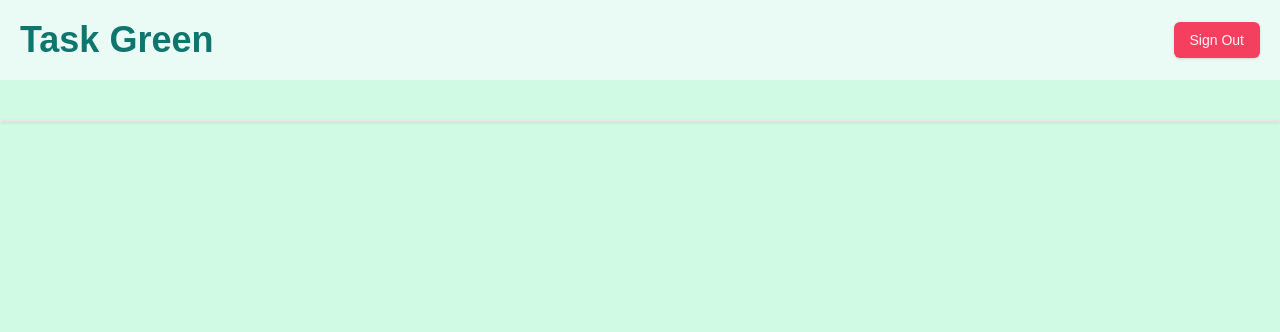
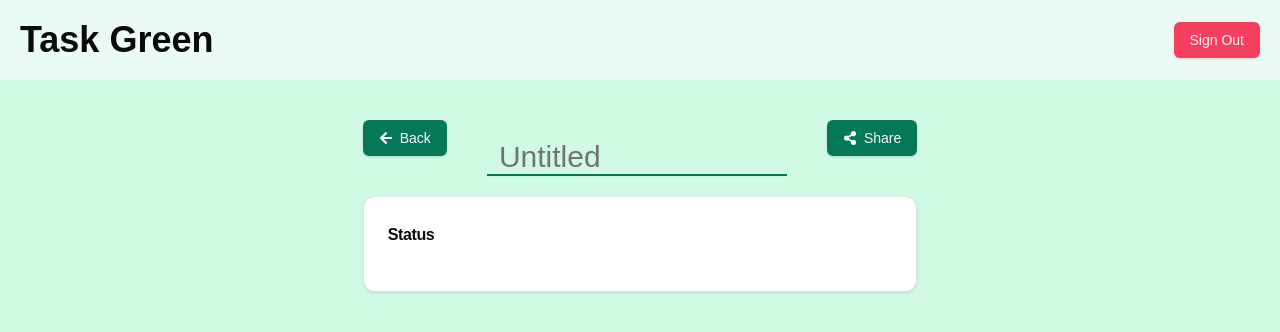
Before and after one commit to reiz0/Manage_Green, a Next.js app: page /task/1 in a window 1280 px wide. Shown: the top 332 px of the page. Built offline with nearby package versions, Linux system fonts and the light colour scheme.

Commit message:
change the directory configuration for devide header

```diff
--- a/src/app/(login)/group/[userId]/_taskCard.component.tsx
+++ b/src/app/(login)/group/[userId]/_taskCard.component.tsx
@@ -1,5 +1,3 @@
-import { baseText } from "@/app/style/baseClass";
-import { setBgColor } from "@/app/style/setStyle";
 import {
   Accordion,
   AccordionContent,
@@ -8,6 +6,8 @@ import {
 } from "@/components/ui/accordion";
 import { Button } from "@/components/ui/button";
 import { Card, CardContent, CardHeader, CardTitle } from "@/components/ui/card";
+import { baseText } from "@/style/baseClass";
+import { setBgColor } from "@/style/setStyle";
 import Link from "next/link";
 import { FaPlus } from "react-icons/fa";
 import { taskType } from "./page";
--- a/src/app/(login)/group/_group.component.tsx
+++ b/src/app/(login)/group/_group.component.tsx
@@ -1,7 +1,7 @@
-import { baseText } from "@/app/style/baseClass";
-import { setBgColor } from "@/app/style/setStyle";
 import { Avatar, AvatarFallback, AvatarImage } from "@/components/ui/avatar";
 import { Button } from "@/components/ui/button";
+import { baseText } from "@/style/baseClass";
+import { setBgColor } from "@/style/setStyle";
 import Link from "next/link";
 import { FaRegTrashAlt } from "react-icons/fa";
 import { groupInfoType } from "./page";
--- a/src/app/(login)/layout.tsx
+++ b/src/app/(login)/layout.tsx
@@ -1,14 +1,10 @@
 import React from "react";
-import { baseText } from "../style/baseClass";
-import { Button } from "@/components/ui/button";
+
 
 const layout = ({ children }: { children: React.ReactNode }) => {
   return (
     <>
-      <header className="bg-slate-50 bg-opacity-65 h-20 flex items-center justify-between">
-        <h1 className={`font-bold text-4xl mx-5 ${baseText}`}>Task Green</h1>
-        <Button className="mx-5 bg-rose-500 hover:bg-rose-700">Sign Out</Button>
-      </header>
+
       <div className="py-10">{children}</div>
     </>
   );
--- a/src/app/(login)/task/[taskId]/page.tsx
+++ b/src/app/(login)/task/[taskId]/page.tsx
@@ -1,14 +1,46 @@
-import { Card } from '@/components/ui/card'
-import React from 'react'
+import { Button } from "@/components/ui/button";
+import { Card, CardContent, CardHeader, CardTitle } from "@/components/ui/card";
+import { Input } from "@/components/ui/input";
+import Link from "next/link";
+import { FaArrowLeft, FaShareAlt } from "react-icons/fa";
 
 const page = () => {
   return (
-    <div>
-      <Card>
+    <div className="grid place-items-center">
+      <div>
+        <div className="sm:flex justify-between">
+          <Link href={`/group`}>
+            <Button className="bg-emerald-700 hover:bg-emerald-600">
+              <FaArrowLeft />
+              &ensp;Back
+            </Button>
+          </Link>
+          <div className="px-0 py-5 sm:px-10">
+            <Input
+              type="text"
+              placeholder="Untitled"
+              className="border-0 border-emerald-700 border-b-2 rounded-none w-[300px] text-3xl focus-visible:ring-0"
+            />
+          </div>
+          <Button className="bg-emerald-700 hover:bg-emerald-600">
+            <FaShareAlt />
+            &ensp;Share
+          </Button>
+        </div>
+        <Card>
+          <CardHeader>
+            <div></div>
+            <div>
+              <div>
+                <CardTitle>Status</CardTitle>
+              </div>
+            </div>
+          </CardHeader>
+          <CardContent></CardContent>
+        </Card>
+      </div>
+    </div>
+  );
+};
 
-      </Card>
-    </div>
-  )
-}
-
-export default page
+export default page;
--- a/src/app/layout.tsx
+++ b/src/app/layout.tsx
@@ -1,3 +1,4 @@
+import { Header } from "@/components/Header";
 import type { Metadata } from "next";
 import localFont from "next/font/local";
 import "./globals.css";
@@ -26,9 +27,9 @@ export default function RootLayout({
   return (
     <html lang="en">
       <body
-        className={`${geistSans.variable} ${geistMono.variable} antialiased bg-emerald-100`}
+        className={`${geistSans.variable} ${geistMono.variable} antialiased bg-emerald-100 min-h-screen`}
       >
-
+        <Header />
         {children}
       </body>
     </html>
--- a/src/app/page.tsx
+++ b/src/app/page.tsx
@@ -2,7 +2,7 @@ import Image from "next/image";
 
 export default function Home() {
   return (
-    <div className="grid grid-rows-[20px_1fr_20px] items-center justify-items-center min-h-screen p-8 pb-20 gap-16 sm:p-20 font-[family-name:var(--font-geist-sans)]">
+    <div className="grid grid-rows-[20px_1fr_20px] items-center justify-items-center p-8 pb-20 gap-16 sm:p-20 font-[family-name:var(--font-geist-sans)]">
       <main className="flex flex-col gap-8 row-start-2 items-center sm:items-start">
         <Image
           className="dark:invert"
--- /dev/null
+++ b/src/components/Header.tsx
@@ -0,0 +1,12 @@
+import { Button } from "@/components/ui/button";
+import { baseText } from "@/style/baseClass";
+
+export const Header = () => {
+  return (
+    <header className="bg-slate-50 bg-opacity-65 h-20 flex items-center justify-between">
+      <h1 className={`font-bold text-4xl mx-5 ${baseText}`}>Task Green</h1>
+
+      <Button className="mx-5 bg-rose-500 hover:bg-rose-700">Sign Out</Button>
+    </header>
+  );
+};
```
Also changed, not shown: src/app/(login)/group/page.tsx (+5 -3 lines), src/style/baseClass.ts (renamed from src/app/style/baseClass.ts), src/style/setStyle.ts (renamed from src/app/style/setStyle.ts).
